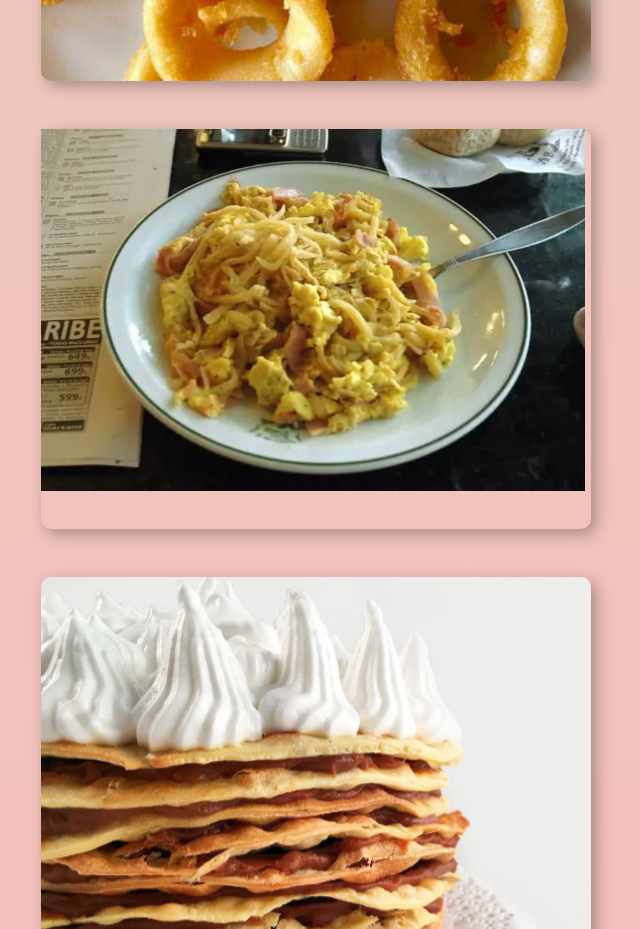
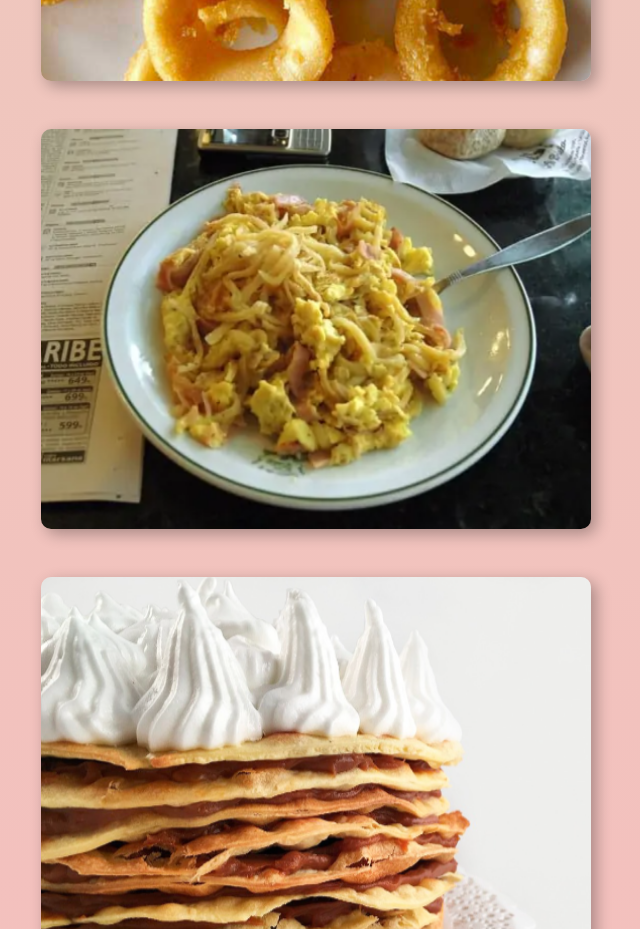
Before and after one commit to barviz/recetario, a plain HTML site: page index.html in a window 1280 px wide. Shown: the part 10060-10989 px from the top of the page, without its empty margins (39-679 px from the left). Drawn offline with Linux system fonts and the light colour scheme; a web font is replaced by a local one.

Commit message:
correccion tipografica

```diff
--- a/index.html
+++ b/index.html
@@ -646,7 +646,7 @@
             <div class="receta__card">
 
                 <div class="receta__frente">
-                    <img alt="revuelto gramajo class=" receta__imagen" src="img/recetas/revuelto-gramajo.png" />
+                    <img alt="revuelto gramajo" class="receta__imagen" src="img/recetas/revuelto-gramajo.png" />
                 </div>
 
                 <div class="receta__atras">
```
